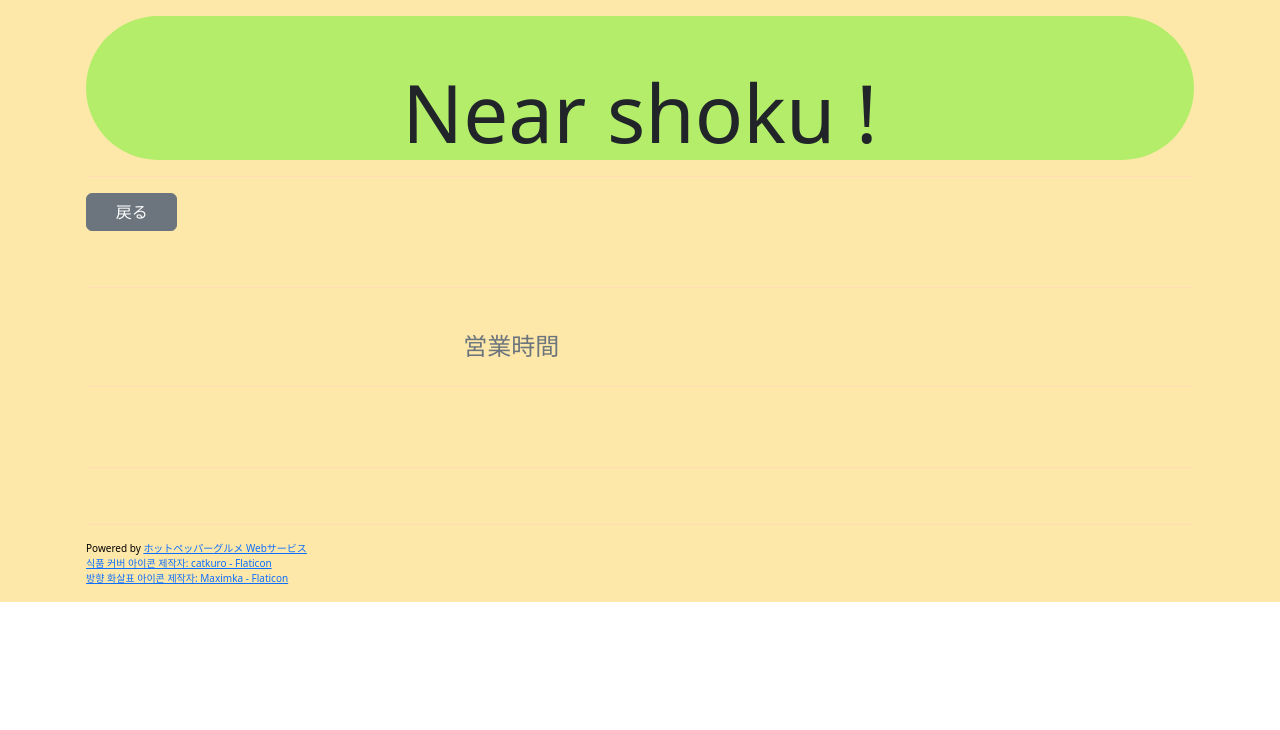
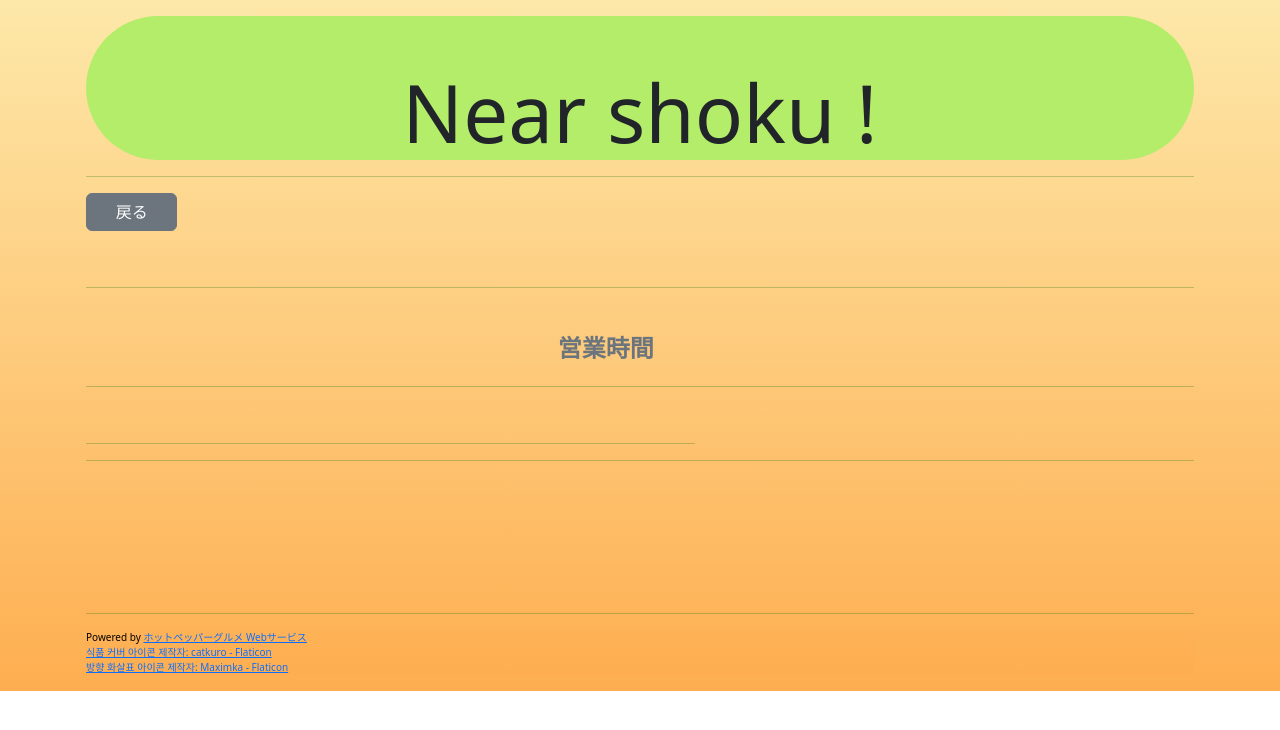
Before and after one commit to op6161/nearshoku, a Django app: template nearshoku/apps/result/templates/result_detail.html in a window 1280 px wide. Shown: the top 730 px of the page. Run offline with Django 5.2, Linux system fonts and the light colour scheme; the template is opened without the code that fills it, so the values that code supplies are empty; some libraries are stand-ins or nearby versions; some web fonts are replaced.

Commit message:
style/feat: Edit css style and Add result_detail-timetable(open key) divide in detail (요일별로 나눔)

```diff
--- a/nearshoku/apps/result/templates/result_detail.html
+++ b/nearshoku/apps/result/templates/result_detail.html
@@ -8,32 +8,37 @@
 <div class="">
     {% include 'go_back_button.html' %}
     <div class="detail-name-box">
-        <h5 class="text-dark-emphasis d-flex justify-content-center noto-serif-font">
+        <h5 class="text-dark-emphasis d-flex justify-content-center noto-sans-jp-900">
             {{ detail_kana }}
         </h5>
-        <h1 class="text-dark text-bold d-flex justify-content-center noto-serif-font">
+        <h1 class="text-dark text-bold noto-serif-font d-flex justify-content-center">
             {{ detail_name }}
         </h1>
     </div>
     <br>
-    <hr class="pink-line">
+    <hr class="green-line">
     <div class="row">
         <div class="">
         </div>
         <div class="container detail-image col-4">
             <img src="{{ detail_image }}">
         </div>
+        <div class="col-1"></div>
         <div class="detail-timetable col-md">
-            <h4 class="text-secondary noto-serif-font">
+            <h4 class="text-secondary noto-sans-jp-900">
                 <br>
                 営業時間
             </h4>
             <div>
                 {% for time in detail_time %}
                     <div class="row">
-                        <p class="">
-                            {{ time }}
-                        </p>
+                        {% if time == '§' %}
+                            <hr class="green-line">
+                        {% else %}
+                            <p class="noto-sans-jp-900">
+                                {{ time }}
+                            </p>
+                        {% endif %}
                     </div>
                 {% endfor %}
             </div>
@@ -41,25 +46,25 @@
         <div class="col-2">
         </div>
     </div>
-    <hr class="pink-line">
+    <hr class="green-line">
     <div class="detail-aa">
         <div class="detail-address">
             <label class="text-bold">
                 {{ detail_address }}
             </label>
         </div>
-    <br>
+    <hr class="green-line-50">
         <div class='detail-access'>
             <ul class="list-access">
                 {% for detail_access in detail_access_list %}
-                    <li class="">
+                    <li class="noto-sans-jp-900">
                         {{ detail_access }}
                     </li>
                 {% endfor %}
             </ul>
         </div>
     </div>
-    <hr class="pink-line">
+    <hr class="green-line">
     <div class="container detail-map-buttons">
 
     </div>
@@ -68,4 +73,8 @@
     </div>
     <br>
 </div>
+    <br>
+    <br>
+    <br>
+    <br>
 {% endblock %}
--- a/nearshoku/apps/result/templates/result_index.html
+++ b/nearshoku/apps/result/templates/result_index.html
@@ -8,7 +8,7 @@
     <!--google map api init-->
 {% endblock %}
 {% block body %}
-    <div class="container bg-base index-content-box">
+    <div class="container bg-base-content index-content-box">
     <!--search by current location form-->
         <form id="byCurrent" method="POST" action="result">
             {% csrf_token %}
--- a/nearshoku/static/css/base.css
+++ b/nearshoku/static/css/base.css
@@ -7,6 +7,12 @@
 .noto-serif-font {
   font-family: "Noto Serif JP", serif;
   font-weight: 500;
+  font-style: normal;
+}
+.noto-sans-jp-900 {
+  font-family: "Noto Sans JP", sans-serif;
+  font-optical-sizing: auto;
+  font-weight: 900;
   font-style: normal;
 }
 
@@ -39,6 +45,17 @@
     height:1px;
     border:0;
     width:50%;
+}
+.green-line{
+    background:darkgreen;
+    height:1px;
+    border:0;
+}
+.green-line-50{
+    background:darkgreen;
+    height:1px;
+    border:0;
+    width:55%;
 }
 /*box-style*/
 .location-box{
@@ -83,7 +100,6 @@
 }
 .shop-thumbnail{
     width:69px;
-    height:69px;
 }
 
 .no-content{
@@ -91,19 +107,29 @@
     width:100%;
     height:100%;
 }
+
+/* bg colors */
 .bg-base{
-    background-color: #FDE8A9
+    background: linear-gradient(#FDE8A9, #FEAE50);
+}
+.bg-base-content{
+    background: linear-gradient(#fedd97, #feb358);
+}
+.bg-footer-index{
+    background: linear-gradient(#feb256, #FEAE50);
 }
 .bg-sub{
     background-color: #B4ED69
 }
-.text-base-color{
-
+.bg-detail-main{
+    background: linear-gradient(60deg, #FEAE50, #F9D0CD, #E1FADC, #FDE8A9);
+}
+.shop-box:hover{
+    background-color: #F0DDB2;
+    box-shadow: 5px 5px 10px #F96200;
+    border-radius:8px;
 }
 
 .shop-thumbnail{
     vertical-align: middle;
 }
-.shop-box:hover{
-    background-color:#FFCA7E;
-}
--- a/nearshoku/templates/base.html
+++ b/nearshoku/templates/base.html
@@ -17,14 +17,14 @@
             {% block header %}
                 <!--header area-->
             {% endblock %}
-            <hr class="pink-line">
+            <hr class="green-line">
 
             <div class=""></div>
 
             {% block body %}
                 <!--body area-->
             {% endblock %}
-            <hr class="pink-line">
+            <hr class="green-line">
             {% include 'footer.html' %}
         </div>
     </div>
--- a/nearshoku/templates/footer.html
+++ b/nearshoku/templates/footer.html
@@ -1,4 +1,4 @@
-<div class="container bg-base text-black card-footer text-footer">
+<div class="container bg-footer-index text-black card-footer text-footer">
     Powered by <a href="http://webservice.recruit.co.jp/">ホットペッパーグルメ Webサービス</a>
     <br>
     <a href="https://www.flaticon.com/kr/free-icons/-" title="식품 커버 아이콘">식품 커버 아이콘 제작자: catkuro - Flaticon</a>
--- a/nearshoku/templates/head.html
+++ b/nearshoku/templates/head.html
@@ -20,6 +20,8 @@
     <link rel="preconnect" href="https://fonts.gstatic.com" crossorigin>
     <link href="https://fonts.googleapis.com/css2?family=Rubik+Scribble&display=swap" rel="stylesheet">
     <link href="https://fonts.googleapis.com/css2?family=Noto+Serif+JP:wght@500&display=swap" rel="stylesheet">
+    <link href="https://fonts.googleapis.com/css2?family=Noto+Sans+JP:wght@100..900&display=swap" rel="stylesheet">
+
 
     <!--base.css-->
     <link rel="stylesheet" type="text/css" href="{% static 'css/base.css' %}">
```
Also changed, not shown: nearshoku/apps/result/templates/result.html (+6 -5 lines).
